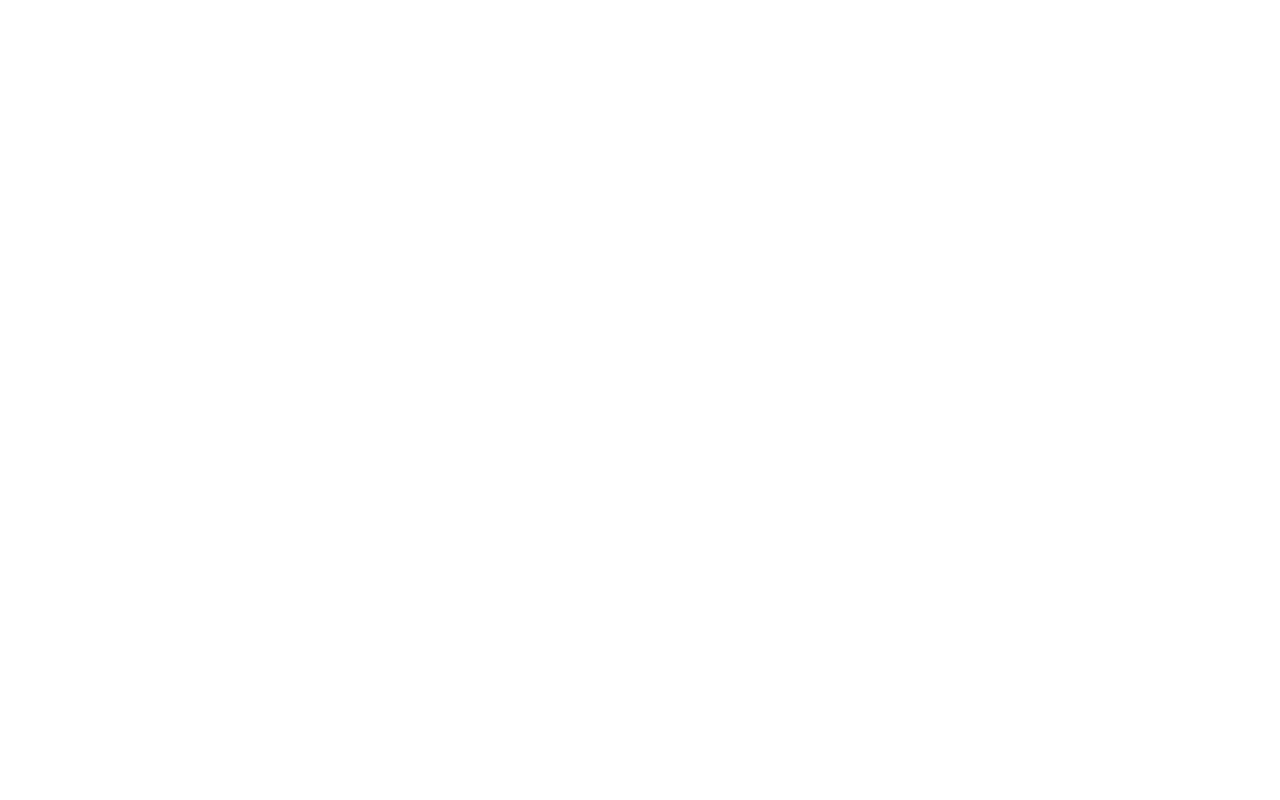
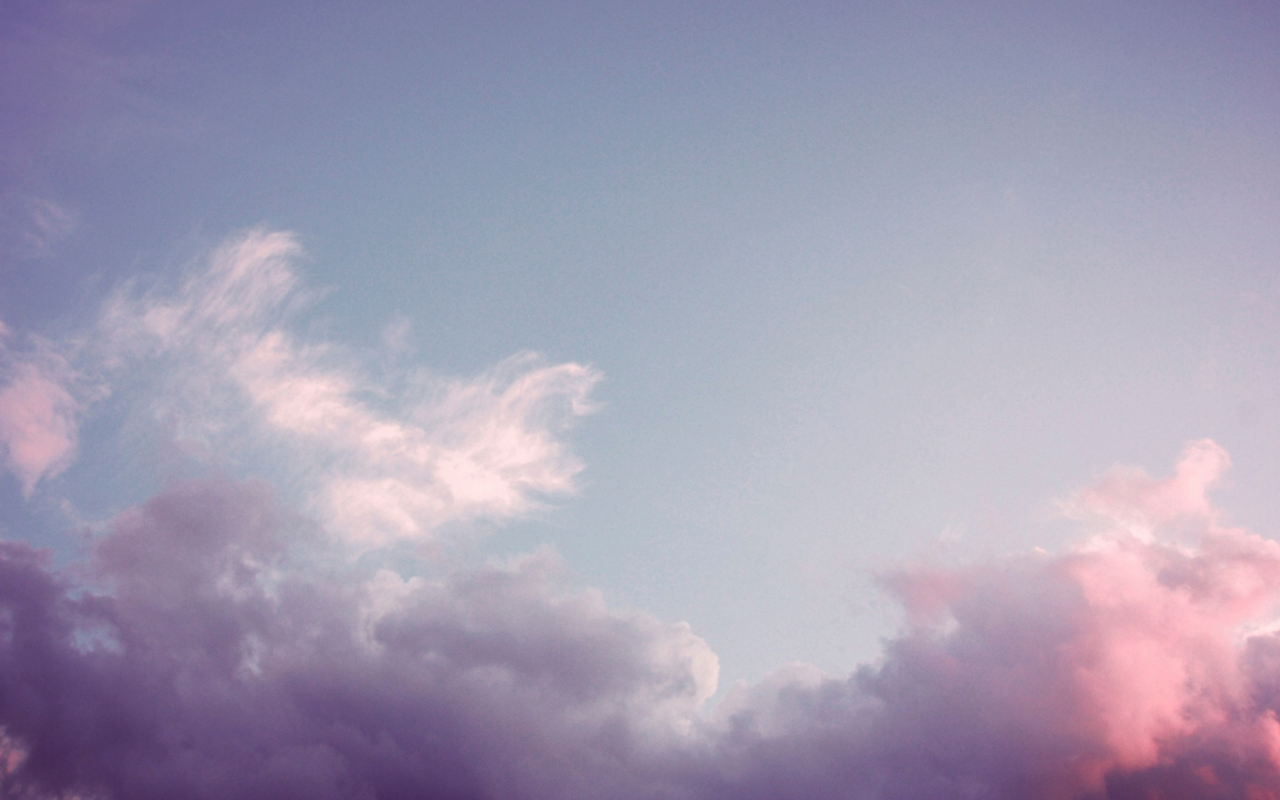
Before and after one commit to PriyankaDhakite/vedika_vaity_may, a plain HTML site: page index.html in a window 1280 px wide. Drawn offline with nearby package versions, Linux system fonts and the light colour scheme.

Commit message:
background setup

```diff
--- /dev/null
+++ b/index.css
@@ -0,0 +1,14 @@
+body, html {
+  height: 100%;
+}
+.bg {
+  /* The image used */
+  background-image: url("background.jpg");
+
+  /* Full height */
+  height: 100%;
+  /* Center and scale the image nicely */
+  background-position: center;
+  background-repeat: no-repeat;
+  background-size: cover;
+}
--- a/index.html
+++ b/index.html
@@ -4,9 +4,11 @@
 	<title>Happy Birthday!</title>
 	<meta charset="utf-8">
 	<meta name="viewport" content="width=device-width, initial-scale=1">
+	<link rel="stylesheet" href="index.css"/>
 	<link rel="stylesheet" href="https://stackpath.bootstrapcdn.com/bootstrap/4.1.3/css/bootstrap.min.css" integrity="sha384-MCw98/SFnGE8fJT3GXwEOngsV7Zt27NXFoaoApmYm81iuXoPkFOJwJ8ERdknLPMO" crossorigin="anonymous">
 </head>
 <body>
+	<div class="bg"></div>
 	<script src="https://code.jquery.com/jquery-3.3.1.slim.min.js" integrity="sha384-q8i/X+965DzO0rT7abK41JStQIAqVgRVzpbzo5smXKp4YfRvH+8abtTE1Pi6jizo" crossorigin="anonymous"></script>
 	<script src="https://stackpath.bootstrapcdn.com/bootstrap/4.1.3/js/bootstrap.min.js" integrity="sha384-ChfqqxuZUCnJSK3+MXmPNIyE6ZbWh2IMqE241rYiqJxyMiZ6OW/JmZQ5stwEULTy" crossorigin="anonymous"></script>
 </body>
```
Also changed, not shown: background.jpg (renamed from Sky-Clouds-Wallpaper.jpg).
